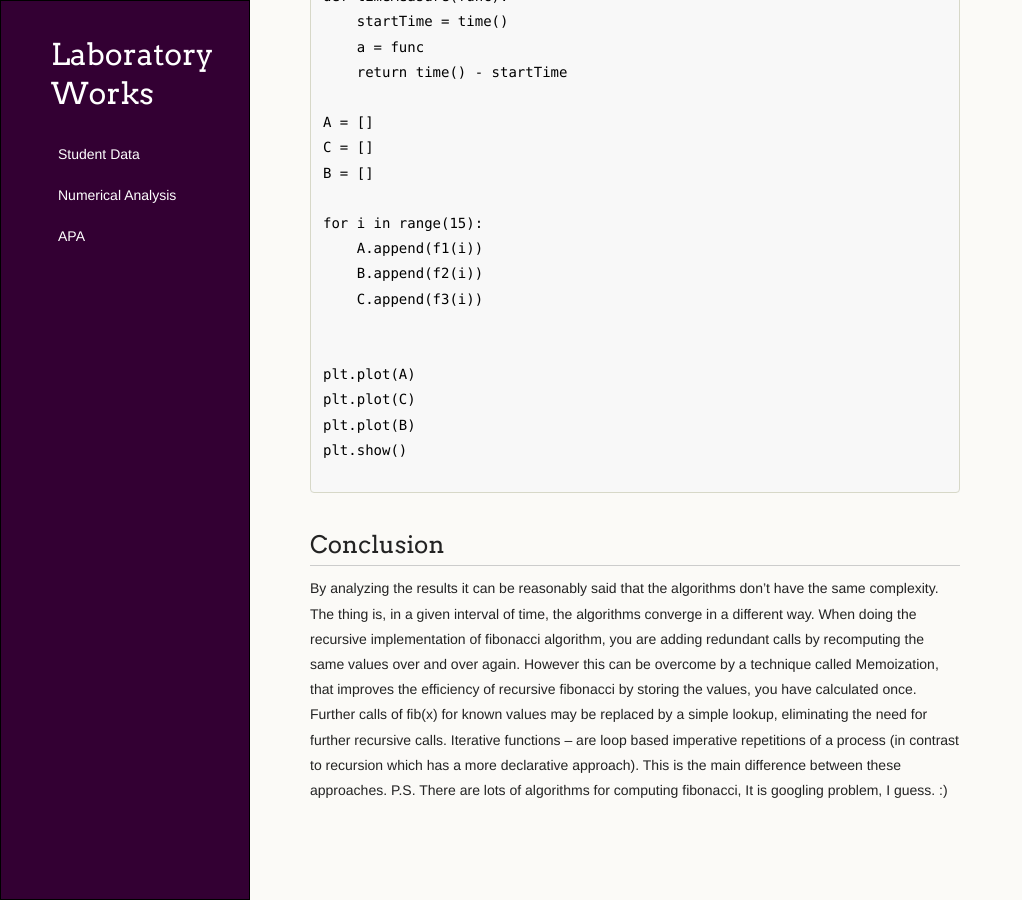
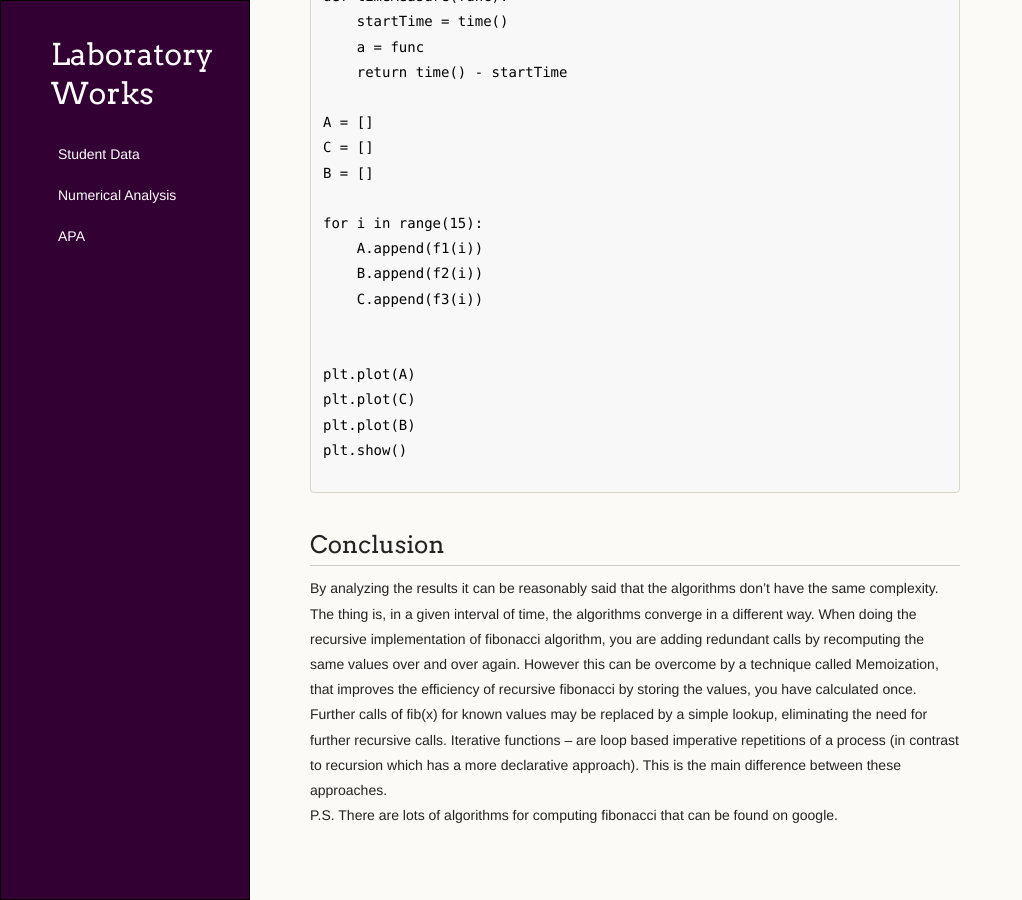
Before and after one commit to dianaartiomlab/dianaartiomlab.github.io, a Jekyll site: the page built from laboratoryWorks/napa.md, in a window 1280 px wide and 900 px high, scrolled down 1523 px. Shown: the whole window, without its empty margins (0-1022 px from the left). Built offline with Jekyll 4.4.1, drawn with Linux system fonts in a browser that asks for light colours; Markdown is read by kramdown in place of the engine named in the settings.

Commit message:
Added new featuree

```diff
--- a/laboratoryWorks/napa.md
+++ b/laboratoryWorks/napa.md
@@ -87,4 +87,5 @@ plt.show()
 By analyzing the results it can be reasonably said that the algorithms don't have the same complexity. The thing is, in a given interval of time, the algorithms converge in a different way.
 When doing the recursive implementation of fibonacci algorithm, you are adding redundant calls by recomputing the same values over and over again. However this can be overcome by a technique called Memoization, that improves the efficiency of recursive fibonacci by storing the values, you have calculated once. Further calls of fib(x) for known values may be replaced by a simple lookup, eliminating the need for further recursive calls.
 Iterative functions – are loop based imperative repetitions of a process (in contrast to recursion which has a more declarative approach).
-This is the main difference between these approaches. P.S. There are lots of algorithms for computing fibonacci, It is googling problem, I guess. :)
+This is the main difference between these approaches. <br />
+P.S. There are lots of algorithms for computing fibonacci that can be found on google.
```
